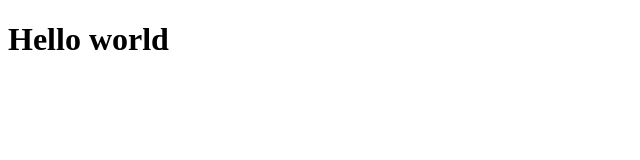
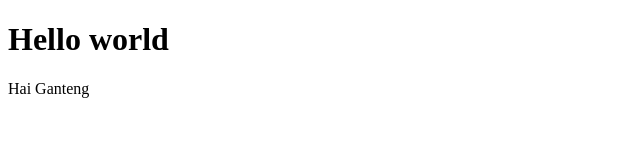
Before and after one commit to haridarmawann/test-git, a plain HTML site: page index.html in a window 1280 px wide. Shown: the whole page, without its empty margins (0-640 px from the left). Drawn offline with Linux system fonts and the light colour scheme.

Commit message:
Menambahkan paragrap

```diff
--- a/index.html
+++ b/index.html
@@ -7,5 +7,6 @@
 </head>
 <body>
     <h1>Hello world</h1>
+    <p>Hai Ganteng</p>
 </body>
 </html>
```
